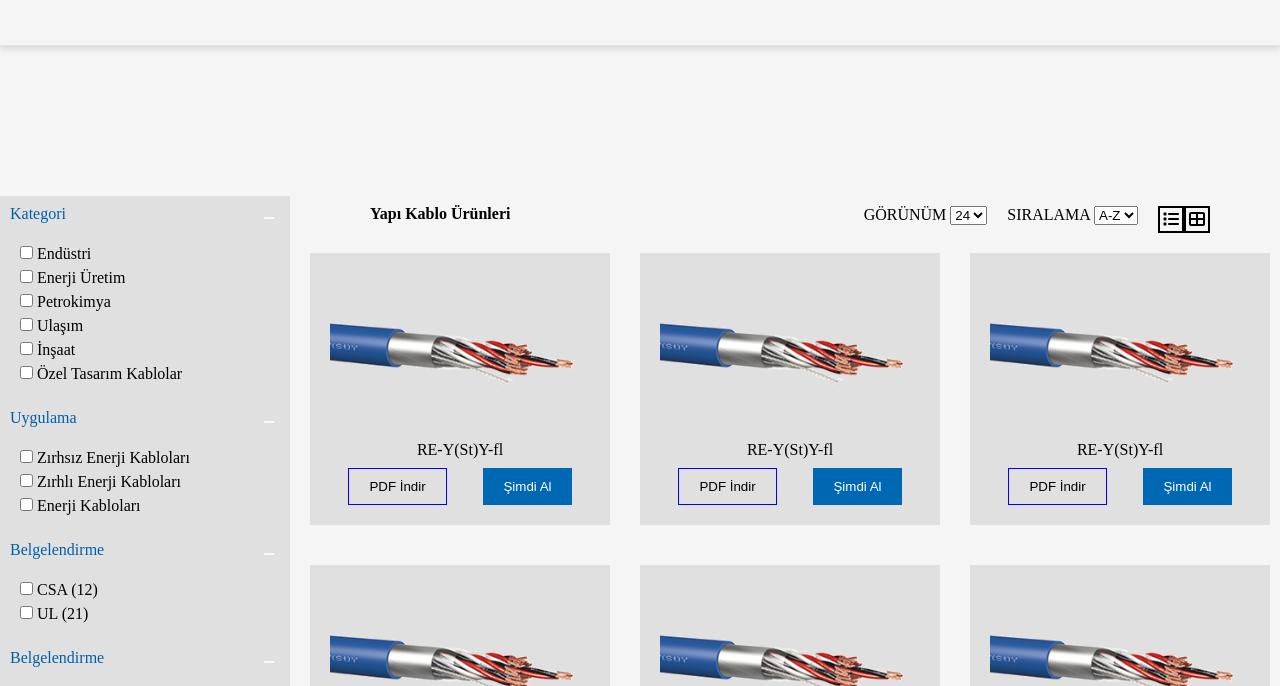
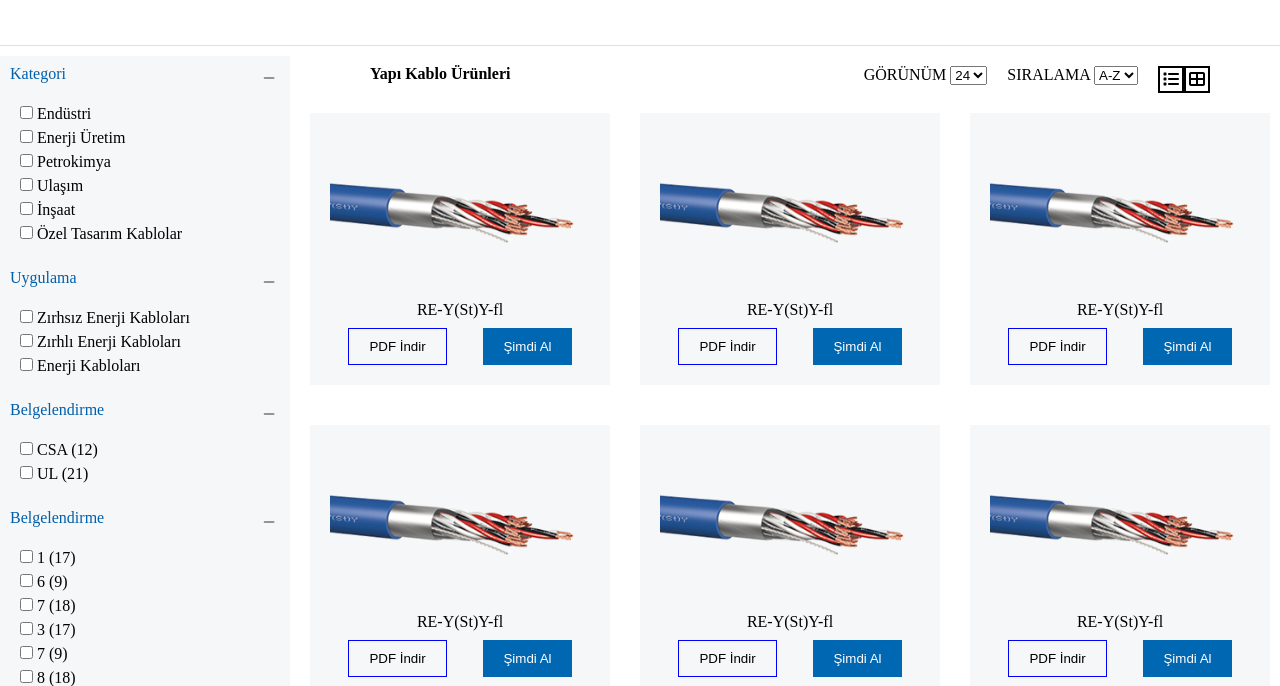
Before and after one commit to Esat14/Diverseffect2MKablo, a plain HTML site: page index.html in a window 1280 px wide. Shown: the part 97-783 px from the top of the page. Drawn offline with Linux system fonts and the light colour scheme.

Commit message:
cssfixed

```diff
--- a/index.css
+++ b/index.css
@@ -5,7 +5,7 @@
 }
 
 body {
-  background-color: #f5f5f5;
+  background-color: #fff;
   overflow-x: hidden;
 }
 
@@ -141,7 +141,7 @@ a {
 }
 
 .mobileDropdown {
-  display: block;
+  display: none;
   row-gap: 10px;
   padding-left: 15px;
   margin: 10px 0;
@@ -191,8 +191,6 @@ header {
   box-shadow: 0 4px 6px rgba(0, 0, 0, 0.1);
 }
 
-
-
 .header-container {
   display: flex;
   /* flex-wrap: wrap; */
@@ -202,7 +200,6 @@ header {
   padding: 3rem 1rem;
   gap: 30px;
 }
-
 
 .logoContainer {
   display: flex;
@@ -245,17 +242,17 @@ header {
 
 main {
   display: flex;
-  /* justify-content: center; */
-  /* grid-template-columns: 1fr 3fr; */
-  /* max-width: 1500px; */
+
   max-width: 1500px;
-  margin: 140px auto 0 auto;
+  margin: 0 auto 0 auto;
+  background-color: white;
   gap: 10px;
-  background-color: #f5f5f5;
   padding: 10px 0;
   overflow: hidden;
 }
-
+.fa-minus {
+  color: gray;
+}
 .fa-plus {
   color: blue;
 }
@@ -266,8 +263,8 @@ main {
   display: grid;
   max-width: 500px;
   height: min-content;
-  background-color: #e0e0e0;
   flex: 1 1 25%;
+  background-color: #f6f7f9;
 }
 
 .BreadCrumbDiv {
@@ -329,7 +326,6 @@ main {
 .filter-options {
   display: block;
   padding: 10px;
-  background-color: #e0e0e0;
 }
 
 .filter-options li {
@@ -343,7 +339,7 @@ main {
   padding: 10px;
   display: grid;
   gap: 20px;
-  background-color: #f5f5f5;
+
 }
 
 .productsTopBar {
@@ -374,8 +370,8 @@ main {
   display: grid;
   padding: 10px;
   text-align: center;
-  background-color: #e0e0e0;
   width: 300px;
+  background-color: #f6f7f9;
 }
 
 .productBox {
@@ -469,7 +465,7 @@ main {
   flex: 1;
   box-sizing: border-box;
   position: relative;
-  /* width: 50%; */
+  max-width: 300px;
 }
 
 .discoveredimg {
@@ -501,12 +497,10 @@ main {
   color: white;
 }
 @media screen and (max-width: 800px) {
-
-  .discovered{
+  .discovered {
     flex: 1 40%;
   }
 }
-
 
 /* Footer */
 footer {
@@ -612,8 +606,6 @@ button {
   align-items: center;
 }
 
-
-
 @media (max-width: 800px) {
   .ProductsTable {
     grid-template-columns: repeat(2, minmax(200px, 1fr));
@@ -657,12 +649,11 @@ button {
 }
 
 @media (max-width: 700px) {
-    header {
-      display: flex;
-      flex-wrap: wrap;
-    }
+  header {
+    display: flex;
+    flex-wrap: wrap;
+  }
 }
-
 
 @media (max-width: 600px) {
   .ProductsTable {
```
Also changed, not shown: index.js (line endings or trailing spaces).
